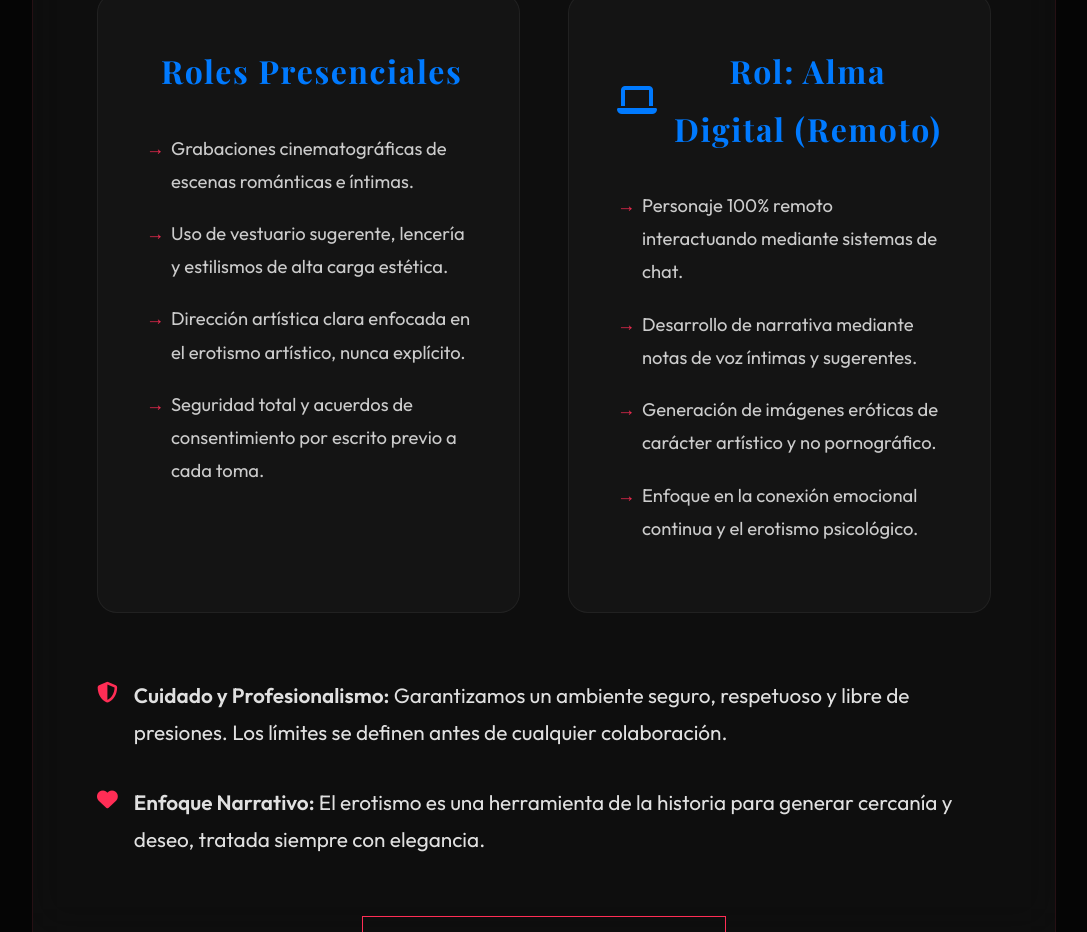
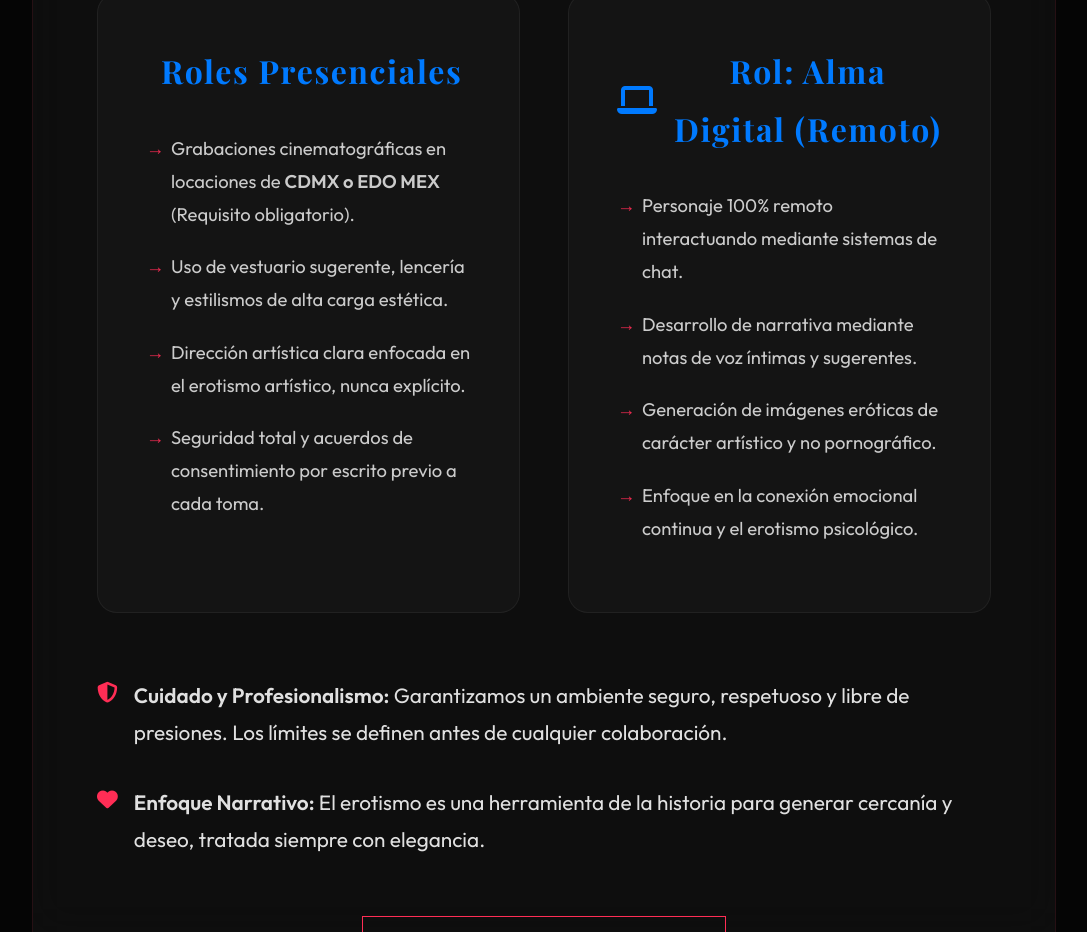
Before and after one commit to Tiboryeah/kokoro-3-souls, a website built with Vite: page index.html in a window 1280 px wide. Shown: the part 4360-5292 px from the top of the page, without its empty margins (96-1183 px from the left). Built offline with nearby package versions, Linux system fonts and the light colour scheme; some icons are missing; a web font is replaced by a local one.

Commit message:
feat: add regional requirement for presential roles (CDMX/EDO MEX)

```diff
--- a/index.html
+++ b/index.html
@@ -136,7 +136,8 @@
                         <div class="role-category">
                             <h3><i class="fas fa-camera-video"></i> Roles Presenciales</h3>
                             <ul>
-                                <li>Grabaciones cinematográficas de escenas románticas e íntimas.</li>
+                                <li>Grabaciones cinematográficas en locaciones de <strong>CDMX o EDO MEX</strong>
+                                    (Requisito obligatorio).</li>
                                 <li>Uso de vestuario sugerente, lencería y estilismos de alta carga estética.</li>
                                 <li>Dirección artística clara enfocada en el erotismo artístico, nunca explícito.</li>
                                 <li>Seguridad total y acuerdos de consentimiento por escrito previo a cada toma.</li>
```
